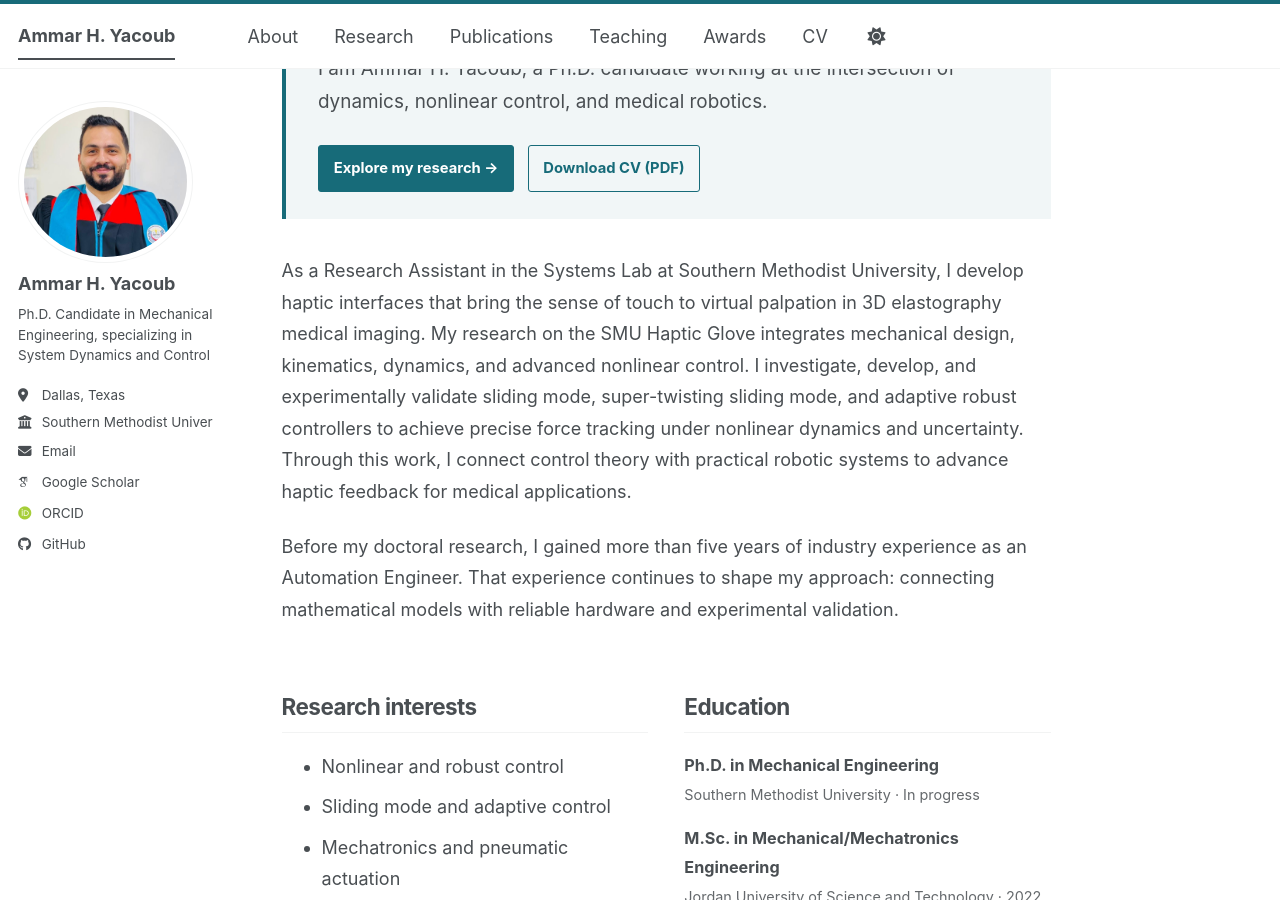
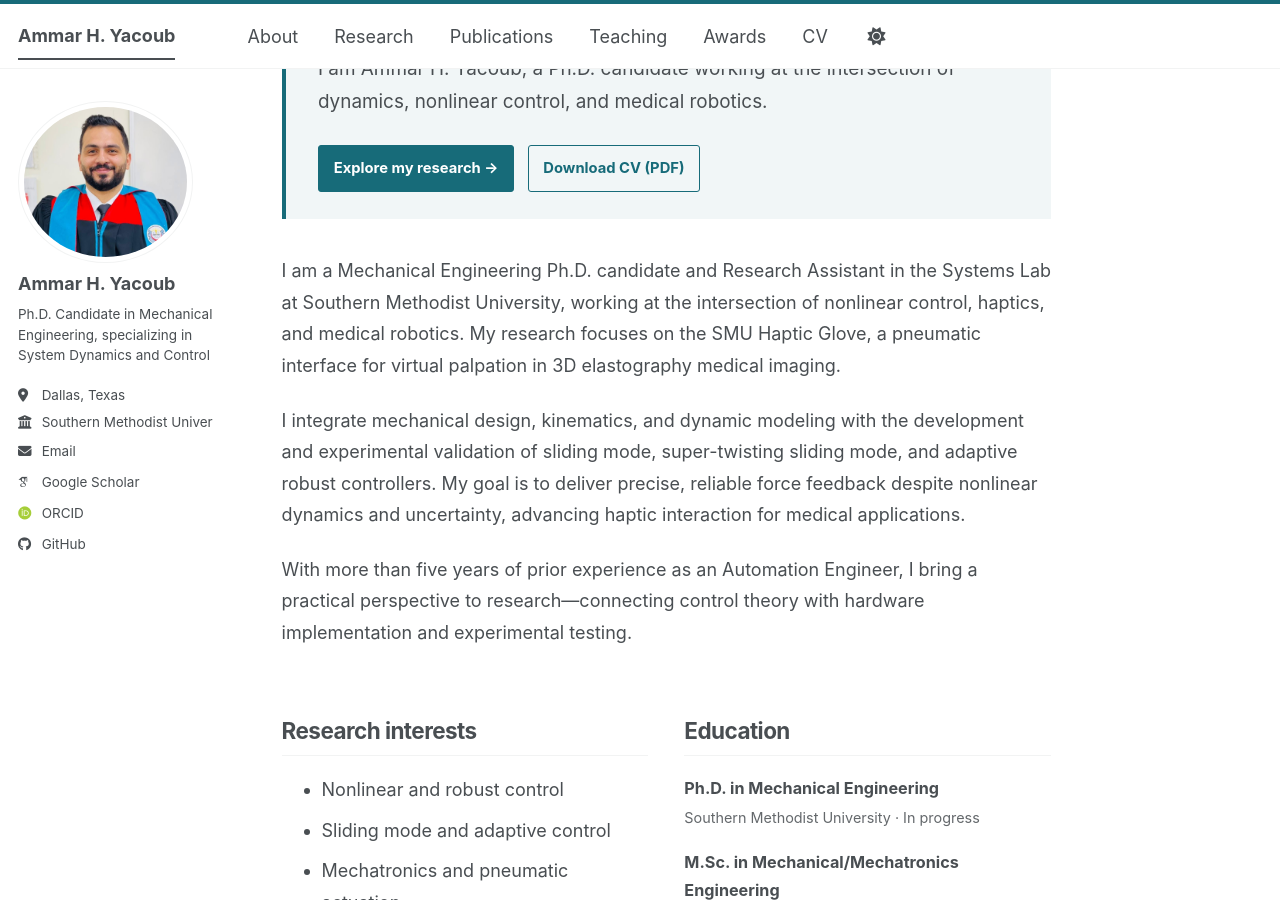
Before and after one commit to AmmarYacoub/AmmarYacoub.github.io, a Jekyll site: the page built from _pages/about.md, in a window 1280 px wide and 900 px high, scrolled down 319 px. Built offline with Jekyll 4.4.1, drawn with Linux system fonts in a browser that asks for light colours; some web fonts are replaced; a script bundle is joined from its source files by our own code; library files that are not in the unit come from our copies.

Commit message:
Update about page with refined research description
Revised the description of research and experience to enhance clarity and focus on key areas of expertise.

```diff
--- a/_pages/about.md
+++ b/_pages/about.md
@@ -18,9 +18,11 @@ redirect_from:
   </div>
 </div>
 
-As a Research Assistant in the Systems Lab at Southern Methodist University, I develop haptic interfaces that bring the sense of touch to virtual palpation in 3D elastography medical imaging. My research on the SMU Haptic Glove integrates mechanical design, kinematics, dynamics, and advanced nonlinear control. I investigate, develop, and experimentally validate sliding mode, super-twisting sliding mode, and adaptive robust controllers to achieve precise force tracking under nonlinear dynamics and uncertainty. Through this work, I connect control theory with practical robotic systems to advance haptic feedback for medical applications.
+I am a Mechanical Engineering Ph.D. candidate and Research Assistant in the Systems Lab at Southern Methodist University, working at the intersection of nonlinear control, haptics, and medical robotics. My research focuses on the SMU Haptic Glove, a pneumatic interface for virtual palpation in 3D elastography medical imaging.
 
-Before my doctoral research, I gained more than five years of industry experience as an Automation Engineer. That experience continues to shape my approach: connecting mathematical models with reliable hardware and experimental validation.
+I integrate mechanical design, kinematics, and dynamic modeling with the development and experimental validation of sliding mode, super-twisting sliding mode, and adaptive robust controllers. My goal is to deliver precise, reliable force feedback despite nonlinear dynamics and uncertainty, advancing haptic interaction for medical applications.
+
+With more than five years of prior experience as an Automation Engineer, I bring a practical perspective to research—connecting control theory with hardware implementation and experimental testing.
 
 <div class="academic-columns" markdown="1">
 <section markdown="1">
```
